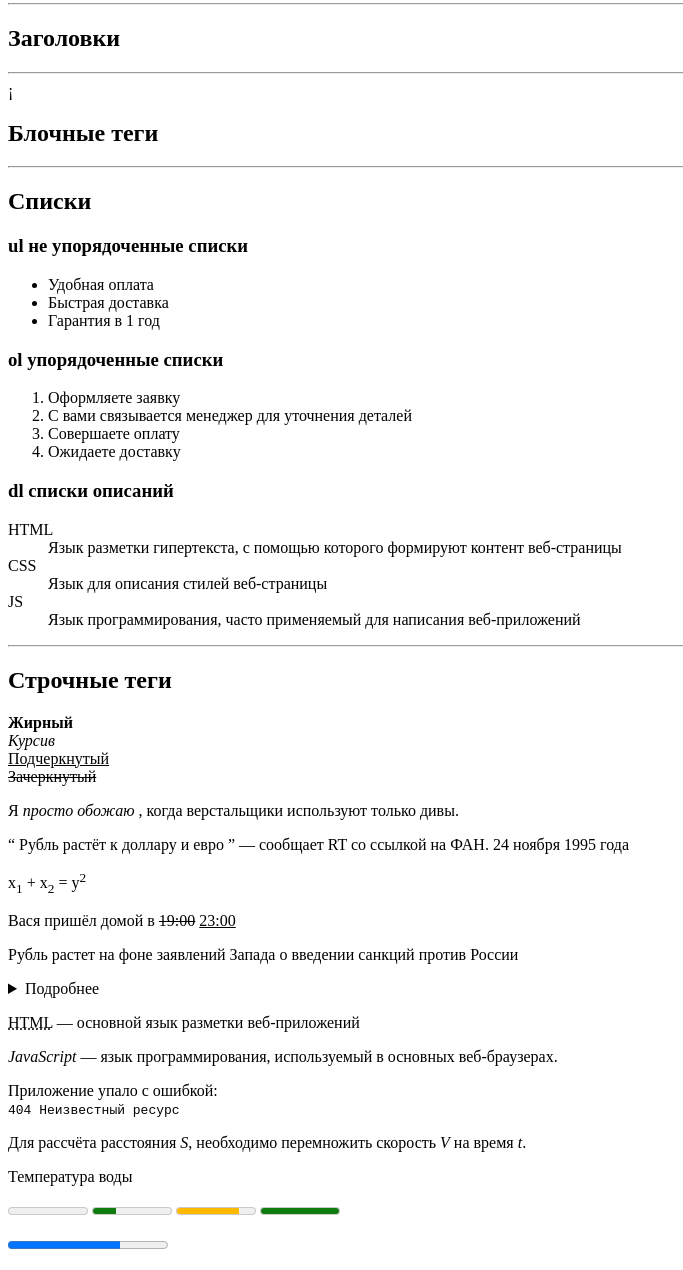
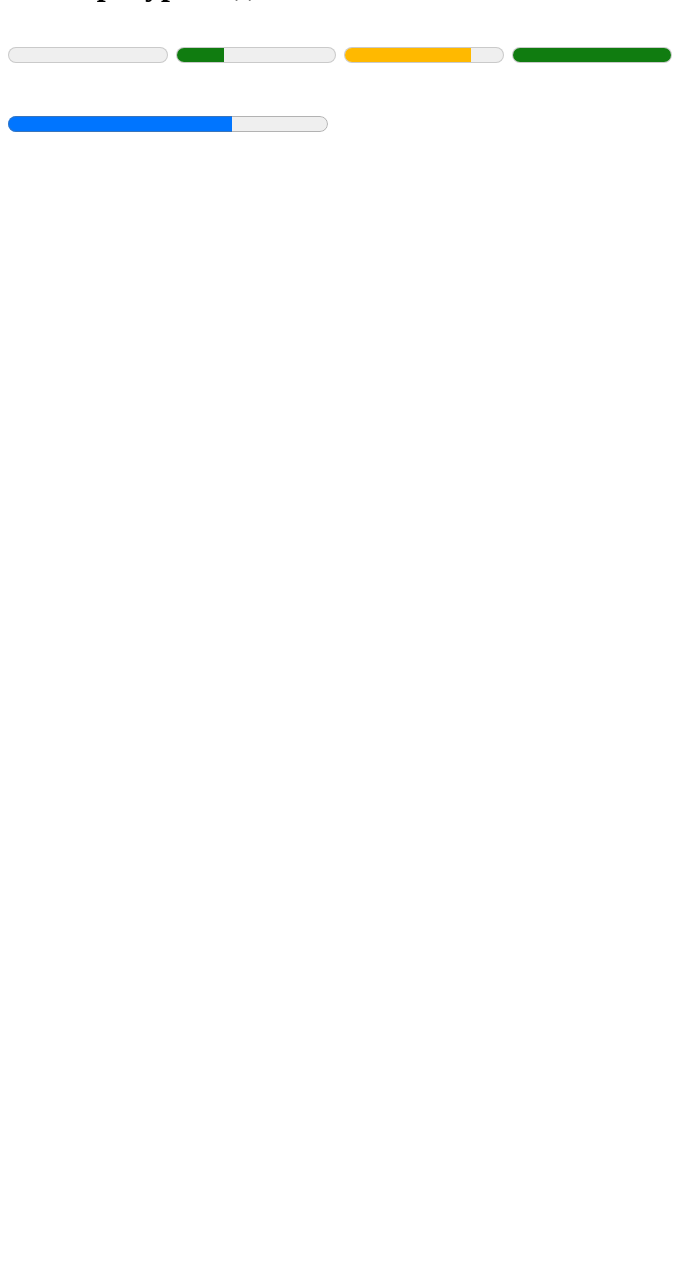
Before and after one commit to aldazharbekov/test, a plain HTML site: page index.html in a window 1280 px wide. Shown: the part 161-1431 px from the top of the page, without its empty margins (0-683 px from the left). After the commit the page ends 800 px from the top, so only its background shows below. Drawn offline with Linux system fonts and the light colour scheme.

Commit message:
Update index.html

```diff
--- a/index.html
+++ b/index.html
@@ -13,85 +13,7 @@
       <a href="https://developer.mozilla.org/ru/docs/Web/HTML" target="_blank"
         >Основная документайия</a
       >
-    </h1>
-    <h2>Структурные теги</h2>
-    <hr />
-    <h2>Заголовки</h2>
-    <hr />¡
-    <h2>Блочные теги</h2>
-    <hr />
-    <h2>Списки</h2>
-    <h3>ul не упорядоченные списки</h3>
-    <ul>
-      <li>Удобная оплата</li>
-      <li>Быстрая доставка</li>
-      <li>Гарантия в 1 год</li>
-    </ul>
-    <h3>ol упорядоченные списки</h3>
-    <ol>
-      <li>Оформляете заявку</li>
-      <li>С вами связывается менеджер для уточнения деталей</li>
-      <li>Совершаете оплату</li>
-      <li>Ожидаете доставку</li>
-    </ol>
-    <h3>dl списки описаний</h3>
-    <dl>
-      <dt>HTML</dt>
-      <dd>
-        Язык разметки гипертекста, с помощью которого формируют контент
-        веб-страницы
-      </dd>
 
-      <dt>CSS</dt>
-      <dd>Язык для описания стилей веб-страницы</dd>
-
-      <dt>JS</dt>
-      <dd>
-        Язык программирования, часто применяемый для написания веб-приложений
-      </dd>
-    </dl>
-    <hr />
-    <h2>Строчные теги</h2>
-    <b>Жирный</b><br />
-    <i>Курсив</i><br />
-    <u>Подчеркнутый</u><br />
-    <s>Зачеркнутый</s><br />
-    <p>Я <em>просто обожаю </em>, когда верстальщики используют только дивы.</p>
-    <q cite="https://russian.rt.com/business/news/966657-rubl-dollar-evro">
-      Рубль растёт к доллару и евро
-    </q>
-    — сообщает RT со ссылкой на ФАН.
-    <time datetime="1995-11-24">24 ноября 1995 года</time>
-    <p>x<sub>1</sub> + x<sub>2</sub> = y<sup>2</sup></p>
-    <p>
-      Вася пришёл домой в
-      <del><time>19:00</time></del>
-      <ins><time>23:00</time></ins>
-    </p>
-    <p>
-      Рубль растет на фоне заявлений Запада о введении санкций против России
-      <details>
-        <summary>Подробнее</summary>
-        Согласно данным валютных торгов на Московской бирже, <br />
-        по состоянию на 22.40 мск курс доллара находился на уровне 78,7 рубля
-        (-1,6%), <br />
-        курс евро снижался до 89,3 рубля (-0,9%).
-      </details>
-    </p>
-    <abbr title="HyperText Markup Language">HTML</abbr> — основной язык разметки
-    веб-приложений
-    <p>
-      <dfn>JavaScript</dfn> — язык программирования, используемый в основных
-      веб-браузерах.
-    </p>
-    <p>
-      Приложение упало с ошибкой:<br />
-      <samp>404 Неизвестный ресурс</samp>
-    </p>
-    <p>
-      Для рассчёта расстояния <var>S</var>, необходимо перемножить скорость
-      <var>V</var> на время <var>t</var>.
-    </p>
     <div>
       <p>Температура воды</p>
       <meter value="0" max="100" low="10" high="60">Низкая</meter>
```
